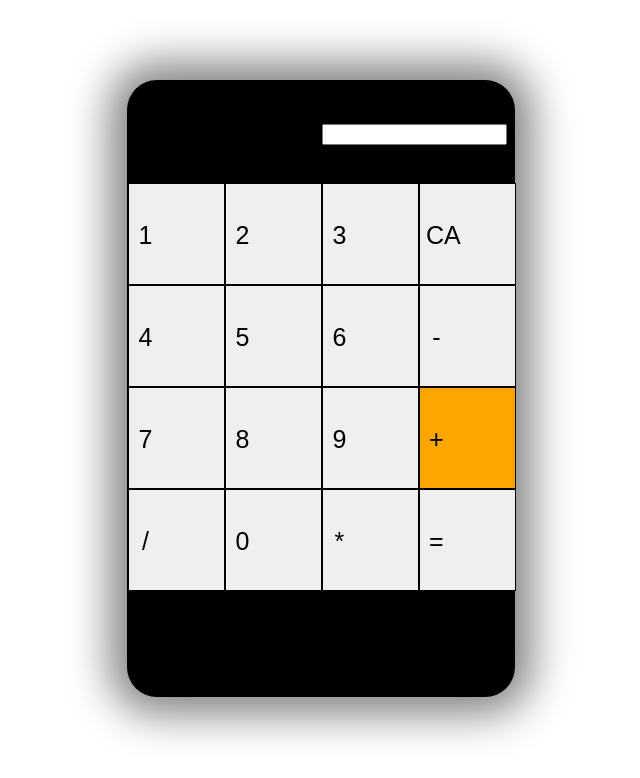
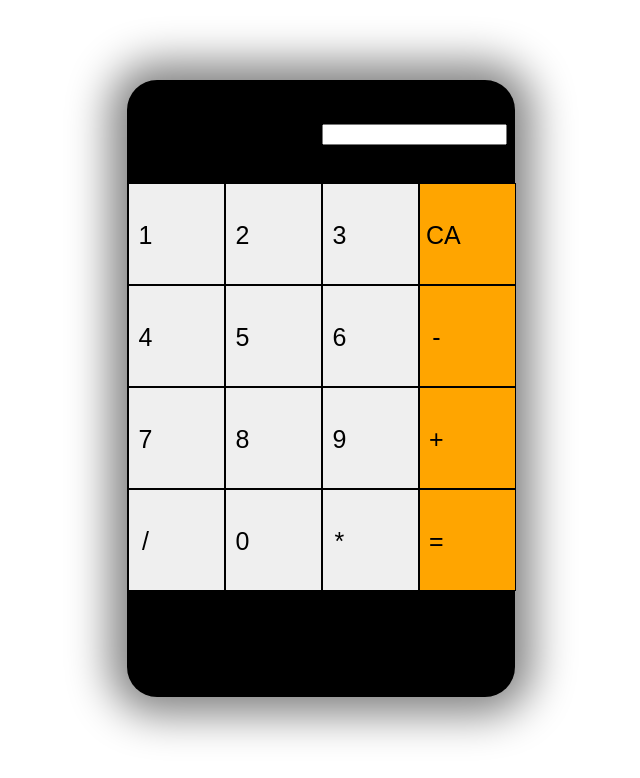
Before and after one commit to tyhieshajohnson/calculator-html-css-js, a plain HTML site: page index.html in a window 1280 px wide. Shown: the whole page, without its empty margins (319-959 px from the left). Drawn offline with Linux system fonts and the light colour scheme.

Commit message:
buttonEdit

```diff
--- a/CSS/styles.css
+++ b/CSS/styles.css
@@ -37,12 +37,52 @@
     height: 102px;
 }
 
+/* Button Colors */
+.calButton:hover {
+    color: orange;
+    transition: 0.05s ease-in-out;
+}
+
+/* CA - Clear Button */
+#clear {
+    background-color: orange;
+    color: black;
+}
+
+#clear:hover{
+    color: white;
+    transition: 0.05s ease-in-out;
+}
+
+/* - Substraction Button */
+#subtraction {
+    background-color: orange;
+    color: black;
+}
+
+#subtraction:hover {
+    color: white;
+    transition: 0.05s ease-in-out;
+}
+
+/* + - Addition Button */
 #addition {
     background-color: orange;
     color: black;
 }
 
-.calButton:hover {
-    color: orange;
+#addition:hover {
+    color: white;
     transition: 0.05s ease-in-out;
 }
+
+/* = - Equal Button */
+#equal {
+    background-color: orange;
+    color: black;
+}
+
+#equal:hover {
+    color: white;
+    transition: 0.05s ease-in-out;
+}
--- a/index.html
+++ b/index.html
@@ -20,7 +20,7 @@
             <button class="calButton">4</button>
             <button class="calButton">5</button>
             <button class="calButton">6</button>
-            <button class="calButton" id="substraction">-</button>
+            <button class="calButton" id="subtraction">-</button>
             <button class="calButton">7</button>
             <button class="calButton">8</button>
             <button class="calButton">9</button>
```
